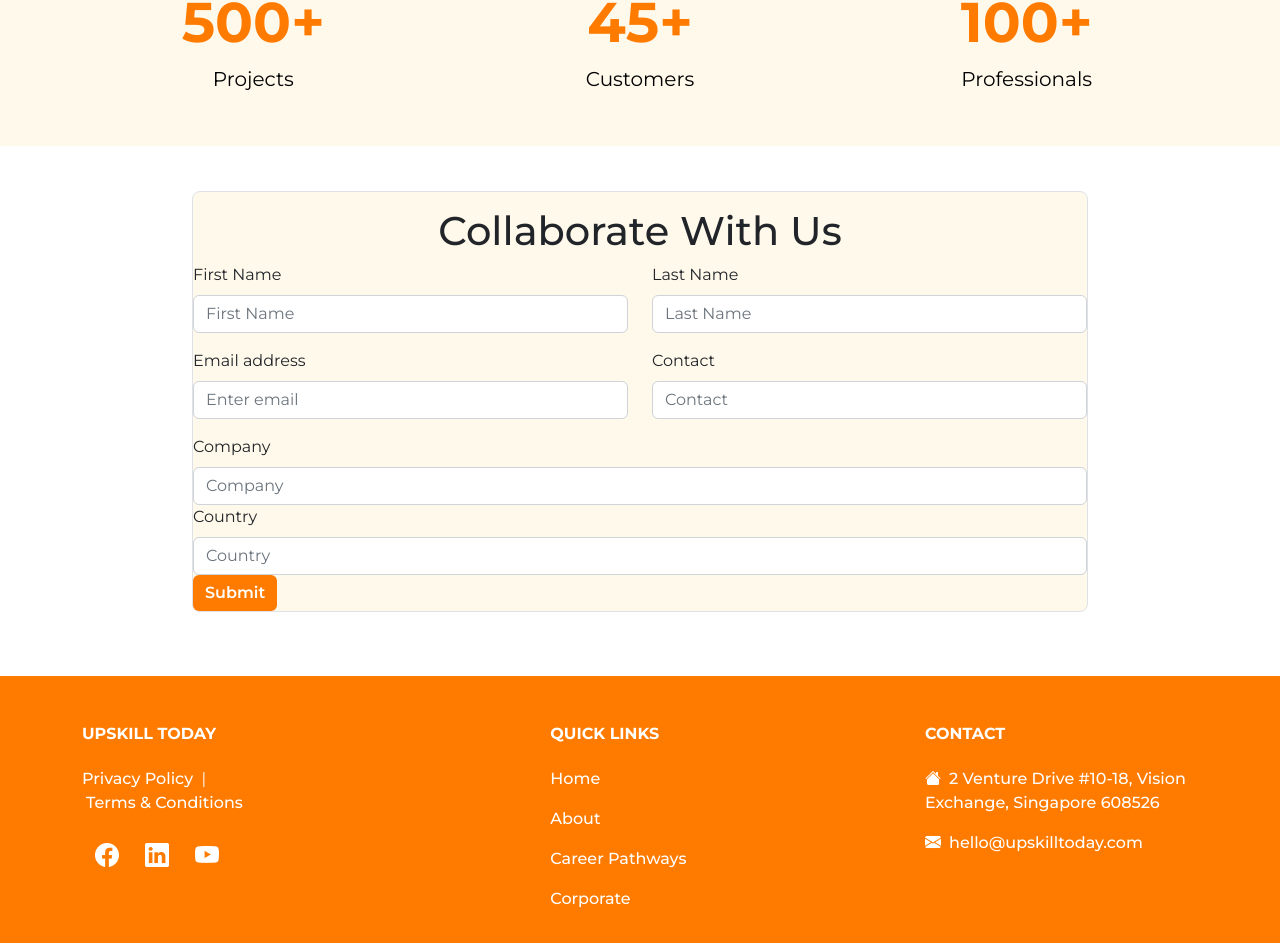
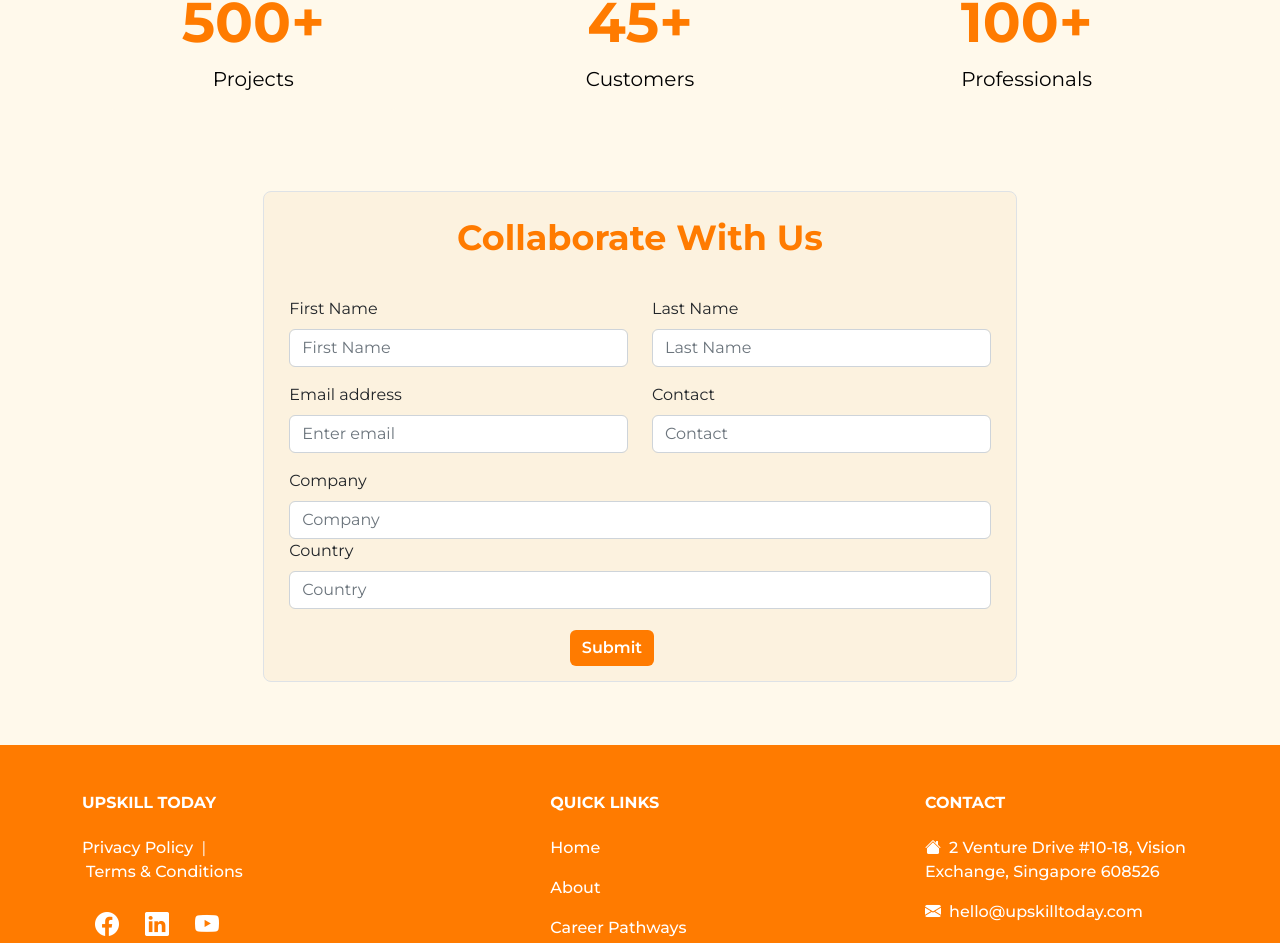
Before and after one commit to Chiang-Yong/Upskill-Today-1, a React (Create React App) app: page /Corporate in a window 1280 px wide. Shown: the part 1505-2448 px from the top of the page. Built offline with nearby package versions, Linux system fonts and the light colour scheme.

Commit message:
colloborateform_css

```diff
--- a/src/pages/Corporate/CollaborateWithUsForm.js
+++ b/src/pages/Corporate/CollaborateWithUsForm.js
@@ -1,9 +1,13 @@
 import React from 'react'
-import { Card, Form, Button, Row, Col, FloatingLabel } from "react-bootstrap";
+import { Card, Form, Button, Row, Col, FloatingLabel, Container } from "react-bootstrap";
 import "./collaborateWithUsForm.css"
 
 const CollaborateWithUsForm = () => {
     return (
+        <Container className="cws" fluid>
+
+            <Row>
+                <Col>
                     <div className="collaborateWithUsForm border rounded-3">
                         <Form>
                             <h1 className="text-center">Collaborate With Us</h1>
@@ -36,7 +40,7 @@ const CollaborateWithUsForm = () => {
                                 <Form.Control type="text" placeholder="Company" />
                             </Form.Group>
 
-                <Form.Group>
+                            <Form.Group style={{ paddingBottom: "3%" }}>
                                 <Form.Label>Country</Form.Label>
                                 <Form.Control type="text" placeholder="Country" />
                             </Form.Group>
@@ -48,12 +52,25 @@ const CollaborateWithUsForm = () => {
                                     fontWeight: '600',
                                     border: "none",
                                     outline: "none",
+
+                                    margintop: "45%",
+                                    marginLeft: "40%",
                                 }}
                             >
                                 Submit
                             </Button>
                         </Form>
                     </div >
+
+
+
+                </Col>
+            </Row>
+
+
+
+
+        </Container>
     )
 }
 
--- a/src/pages/Corporate/collaborateWithUsForm.css
+++ b/src/pages/Corporate/collaborateWithUsForm.css
@@ -1,10 +1,27 @@
+.cws {
+    background-color: #fff9eb;
+    padding: 0px;
+}
+
 .collaborateWithUsForm {
-    width: 70%;
+    width: 60%;
     margin-top: 45px;
     margin-bottom: 5%;
     padding-top: 15px;
+    padding-bottom: 15px;
     position: relative;
-    margin-left: 15%;
+    margin-left: 20%;
     border-width: 5%;
-    background-color: #fff9eb;
+    background-color: rgba(224, 178, 118, 0.1);
+    padding-left: 2%;
+    padding-right: 2%;
 }
+
+.collaborateWithUsForm h1 {
+    text-align: center;
+    font-size: 35px;
+    font-weight: 800;
+    color: #ff7b00;
+    padding-top: 10px;
+    padding-bottom: 30px;
+}
```
Lines whose indentation alone changed are shown as unchanged.
